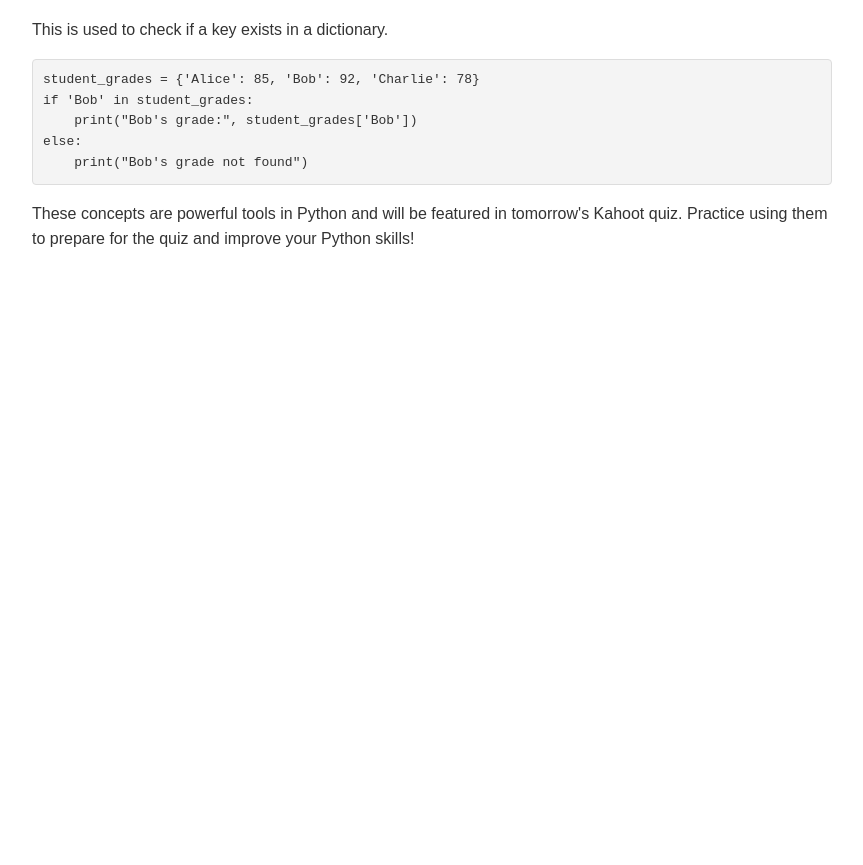
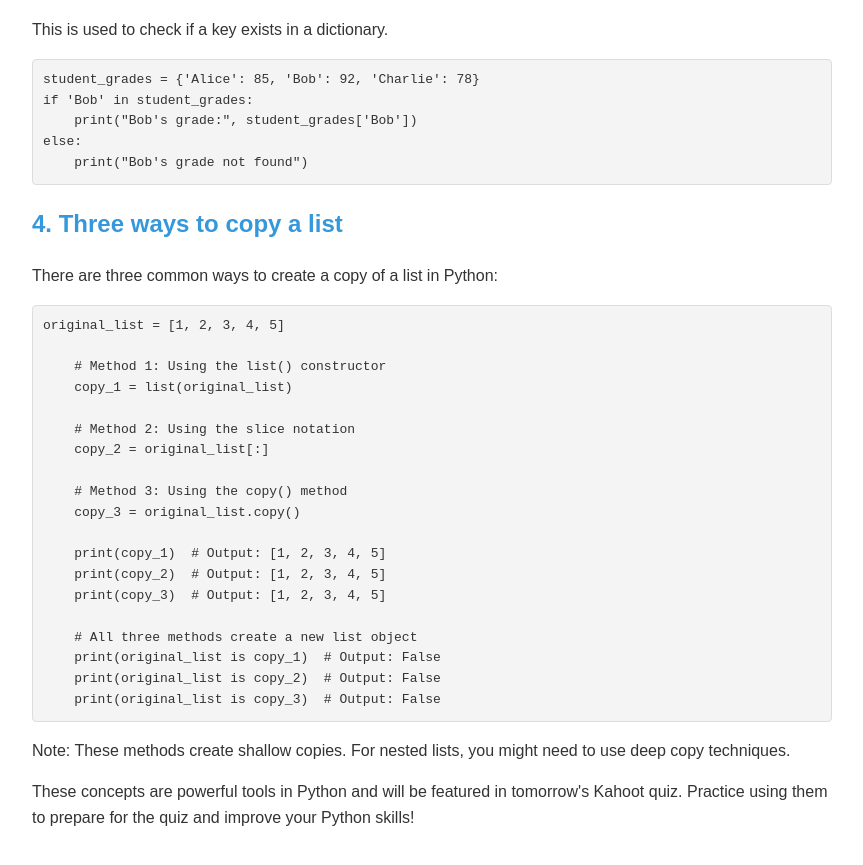
Before and after one commit to bobbyconnolly/python-concepts-review, a plain HTML site: page index.html in a window 1280 px wide. Shown: the part 697-1562 px from the top of the page, without its empty margins (208-1071 px from the left). Before the commit the page ends 985 px from the top, so only its background shows below. Drawn offline with Linux system fonts and the light colour scheme.

Commit message:
Update index.html

```diff
--- a/index.html
+++ b/index.html
@@ -55,6 +55,29 @@ if 'Bob' in student_grades:
 else:
     print("Bob's grade not found")</code></pre>
 
+    <h2>4. Three ways to copy a list</h2>
+    <p>There are three common ways to create a copy of a list in Python:</p>
+    <pre><code>original_list = [1, 2, 3, 4, 5]
+
+    # Method 1: Using the list() constructor
+    copy_1 = list(original_list)
+
+    # Method 2: Using the slice notation
+    copy_2 = original_list[:]
+
+    # Method 3: Using the copy() method
+    copy_3 = original_list.copy()
+
+    print(copy_1)  # Output: [1, 2, 3, 4, 5]
+    print(copy_2)  # Output: [1, 2, 3, 4, 5]
+    print(copy_3)  # Output: [1, 2, 3, 4, 5]
+
+    # All three methods create a new list object
+    print(original_list is copy_1)  # Output: False
+    print(original_list is copy_2)  # Output: False
+    print(original_list is copy_3)  # Output: False</code></pre>
+    <p>Note: These methods create shallow copies. For nested lists, you might need to use deep copy techniques.</p>
+
     <p>These concepts are powerful tools in Python and will be featured in tomorrow's Kahoot quiz. Practice using them to prepare for the quiz and improve your Python skills!</p>
 </body>
 </html>
```
